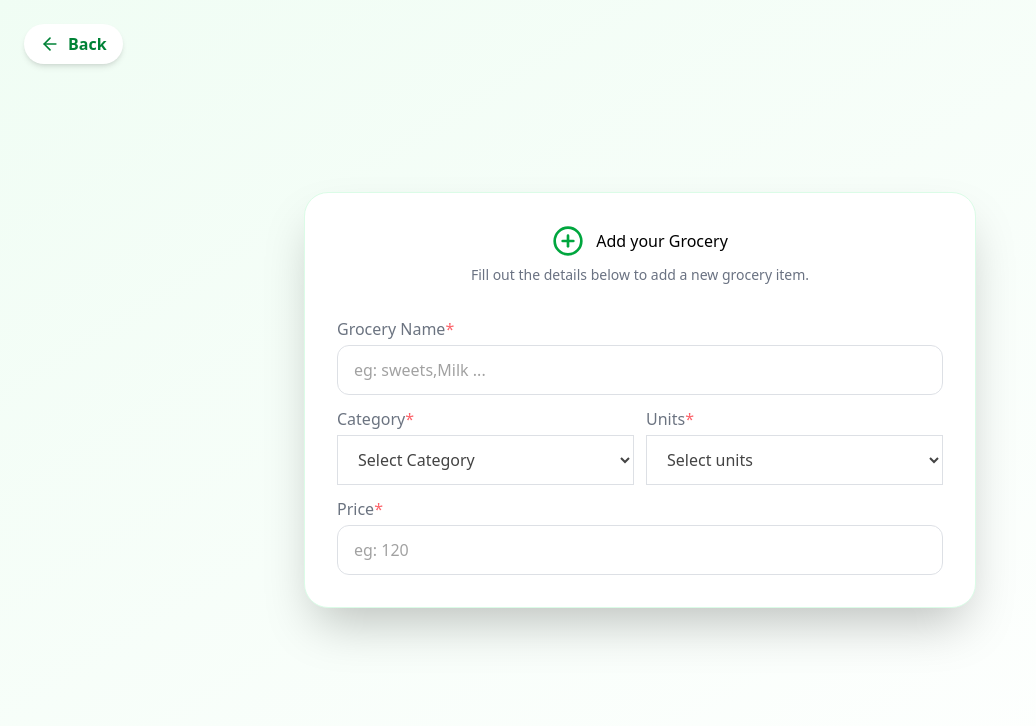
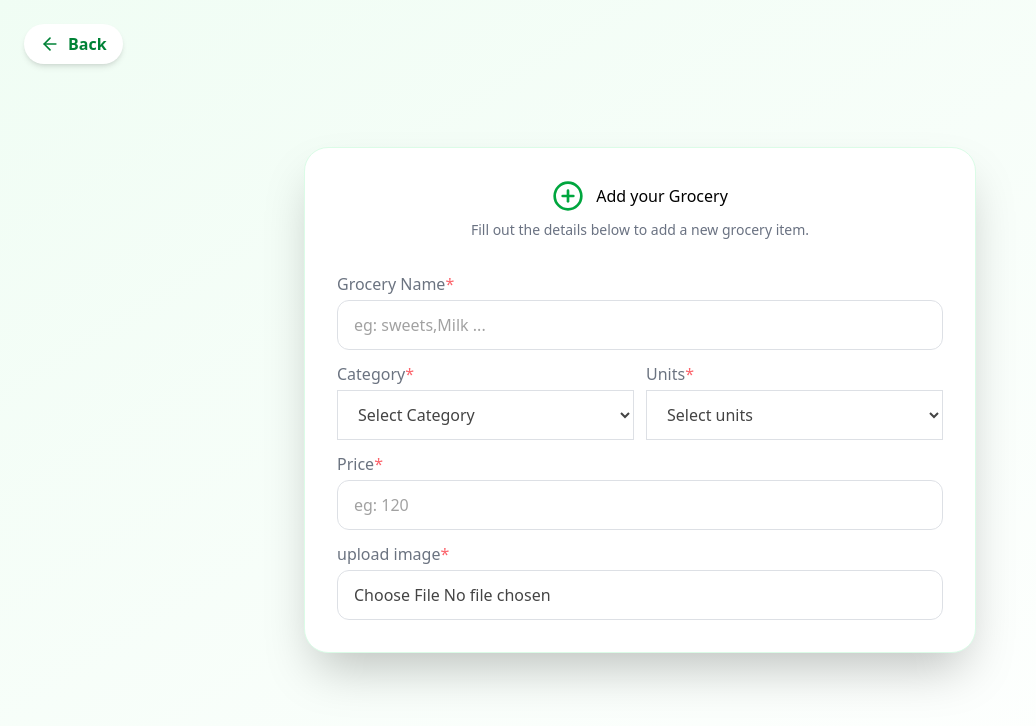
Before and after one commit to vishal-gawade-031/snap-cart, a Next.js app: page /admin/add-grocery in a window 1280 px wide. Shown: the top 726 px of the page, without its empty margins (0-1036 px from the left). Built offline with nearby package versions, Linux system fonts and the light colour scheme.

Commit message:
admin can add the product image

```diff
--- a/src/app/admin/add-grocery/page.tsx
+++ b/src/app/admin/add-grocery/page.tsx
@@ -2,7 +2,9 @@
 import { ArrowLeft, LucideAirVent, Plus, PlusCircle } from 'lucide-react'
 import Link from 'next/link'
 import {motion} from "motion/react"
-import React, { useState } from 'react'
+import React, { ChangeEvent, useState } from 'react'
+import { url } from 'inspector'
+import Image from 'next/image'
 
 const categories=[
            "Fruits & Vegetables",
@@ -21,9 +23,18 @@ const AddGrocery = () => {
     const [name,setName]=useState("");
     const [category,setCategory]=useState("");
     const [unit,setUnit]=useState("");
-    // const [price,setPrice]=useState("");
+     const [price,setPrice]=useState("");
     const [preview,setPreview]=useState<string | null>();
     const [backendImage,setBackendImage]=useState<Blob | null>()
+
+ const handleImageChange = (e: React.ChangeEvent<HTMLInputElement>) => {
+  const files = e.target.files
+  if (!files || files.length === 0) return
+
+  const file = files[0]
+  setBackendImage(file)
+  setPreview(URL.createObjectURL(file))
+}
   return (
     <div className='min-h-screen flex items-center justify-center
     bg-linear-to-br from-green-50 to-white py-16 px-4 relative'>
@@ -91,7 +102,23 @@ const AddGrocery = () => {
                         <span className='text-red-500'>*</span>
                     </label>
                     <input type="text" id='name' placeholder='eg: 120' className='w-full border border-gray-300
-                    rounded-xl px-4 py-3 outline-none focus:ring-2 focus:ring-green-400 transition-all' />
+                    rounded-xl px-4 py-3 outline-none focus:ring-2 focus:ring-green-400 transition-all'
+                    onChange={(e)=>setPrice(e.target.value)}
+                    value={price}
+                    />
+                        </div>
+
+                                     <div >
+                    <label htmlFor='image' className='block text-gray-700 font-medium mb-1'>upload image
+                        <span className='text-red-500'>*</span>
+                    </label>
+                    <input type="file" id='name' placeholder='product Img' className='w-full border border-gray-300
+                    rounded-xl px-4 py-3 outline-none focus:ring-2 focus:ring-green-400 transition-all'
+                    onChange={handleImageChange}
+
+                    />
+                    {preview && <Image src={preview}  width={100} height={100} alt='image'
+                    className='rounded-xl shadow-md border border-gray-200 object-cover'/>}
                         </div>
                 </form>
             </motion.div>
--- a/src/components/Nav.tsx
+++ b/src/components/Nav.tsx
@@ -227,6 +227,7 @@ function Nav({ user }: { user: IUser }) {
               }
                 <button
                   onClick={() => {
+                    //usestate call
                     setOpen(false)
                     signOut({ callbackUrl: '/login' })
                   }}
```
